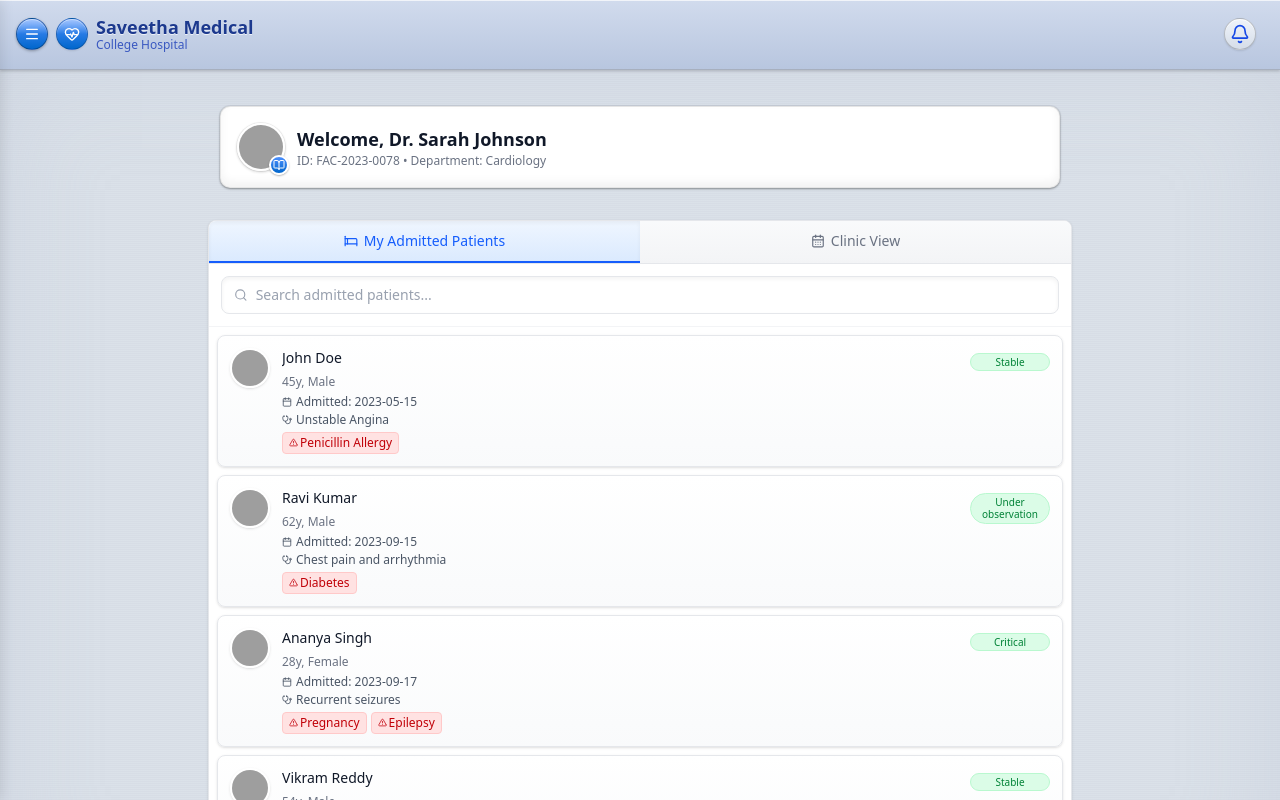
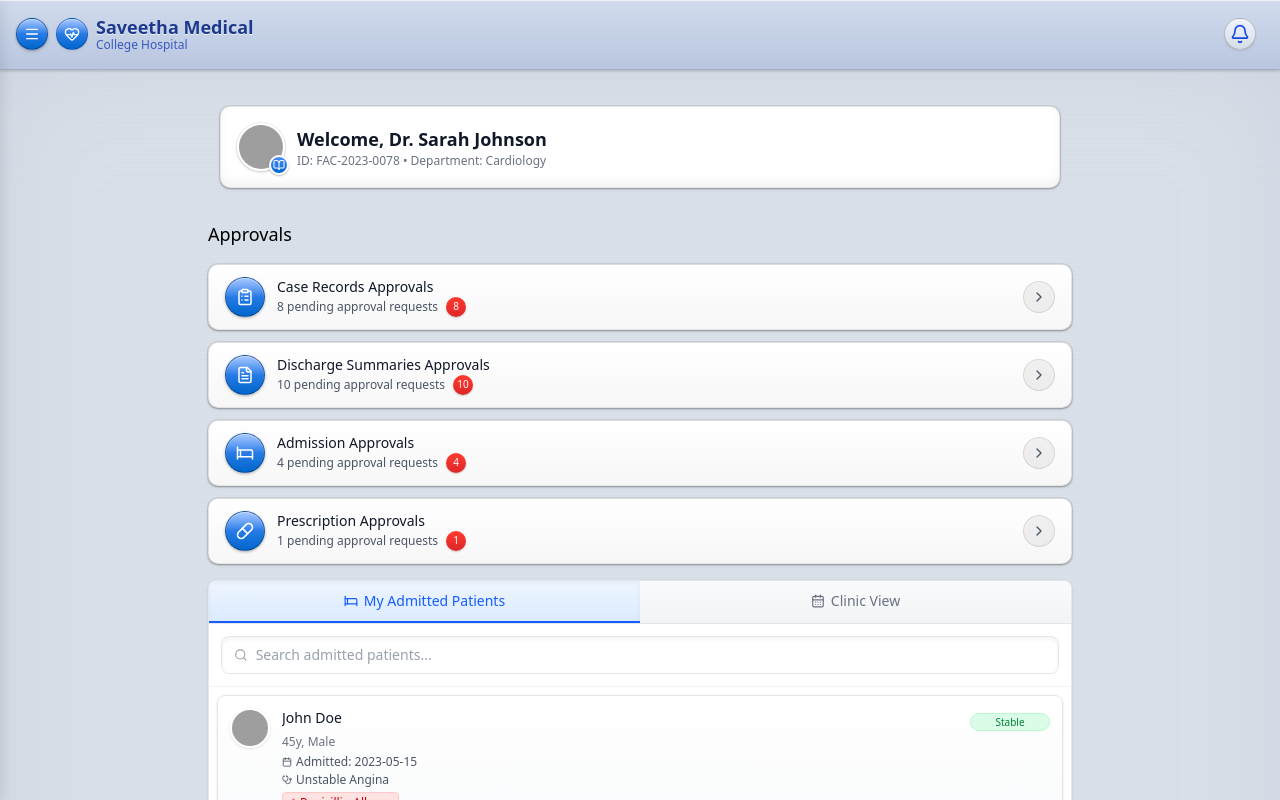
Before and after one commit to Mukunthan-A-R/simats-medical-client, a React (Vite) app: page /faculty/dashboard in a window 1280 px wide. Shown: the top 800 px of the page. Built offline with nearby package versions, Linux system fonts and the light colour scheme; grey boxes are pictures that could not be loaded.

Commit message:
faculty dashboard page

```diff
--- /dev/null
+++ b/src/components/faculty/ApprovalDashboardButton.jsx
@@ -0,0 +1,78 @@
+import { ChevronRightIcon, ClipboardListIcon } from "lucide-react";
+import React from "react";
+
+const ApprovalDashboardButton = ({
+  as: Tag = "ClipboardListIcon",
+  caseRecords = 8,
+  title,
+  onNavigate,
+}) => {
+  // Aqua button style classes
+  const aquaButtonStyle =
+    "relative overflow-hidden text-white font-medium transition-all active:translate-y-0.5 active:shadow-inner";
+  const aquaGlossEffect =
+    "before:absolute before:inset-0 before:bg-gradient-to-b before:from-white before:via-transparent before:to-transparent before:opacity-50";
+
+  return (
+    <div
+      className="overflow-hidden cursor-pointer mt-3"
+      onClick={() => onNavigate("faculty-notifications/case-records")}
+      style={{
+        backgroundColor: "white",
+        borderRadius: "10px",
+        boxShadow:
+          "0 1px 3px rgba(0,0,0,0.12), 0 1px 2px rgba(0,0,0,0.24), 0 0 0 1px rgba(0,0,0,0.05)",
+        border: "1px solid rgba(0,0,0,0.1)",
+        backgroundImage:
+          "linear-gradient(to bottom, rgba(255,255,255,0.9), rgba(245,245,245,0.8))",
+      }}
+    >
+      <div className="px-4 py-3 flex justify-between items-center">
+        <div className="flex items-center min-w-0 flex-1">
+          <div
+            className={`w-10 h-10 rounded-full flex items-center justify-center mr-3 ${aquaButtonStyle} ${aquaGlossEffect}`}
+            style={{
+              background: "linear-gradient(to bottom, #4d90fe, #0066cc)",
+              boxShadow:
+                "0 1px 3px rgba(0,0,0,0.3), inset 0 1px 0 rgba(255,255,255,0.4)",
+              border: "1px solid rgba(0,0,0,0.3)",
+            }}
+          >
+            <Tag size={18} className="text-white" />
+          </div>
+          <div className="min-w-0 flex-1">
+            <p className="text-sm font-medium text-gray-900 truncate">
+              {title}
+            </p>
+            <div className="flex items-center">
+              <span className="text-xs text-gray-600 truncate">
+                {caseRecords} pending approval requests
+              </span>
+              <div
+                className="ml-2 w-5 h-5 rounded-full flex items-center justify-center text-xs font-medium text-white"
+                style={{
+                  background: "linear-gradient(to bottom, #ff3b30, #dc2626)",
+                  boxShadow: "0 1px 2px rgba(0,0,0,0.2)",
+                  fontSize: "10px",
+                }}
+              >
+                {caseRecords}
+              </div>
+            </div>
+          </div>
+        </div>
+        <div
+          className="flex items-center justify-center w-8 h-8 rounded-full"
+          style={{
+            background: "rgba(0,0,0,0.05)",
+            border: "1px solid rgba(0,0,0,0.1)",
+          }}
+        >
+          <ChevronRightIcon size={16} className="text-gray-600" />
+        </div>
+      </div>
+    </div>
+  );
+};
+
+export default ApprovalDashboardButton;
--- /dev/null
+++ b/src/components/faculty/FaculrtDashboardApprovals.jsx
@@ -0,0 +1,45 @@
+import React from "react";
+import ApprovalDashboardButton from "./ApprovalDashboardButton";
+import {
+  ClipboardListIcon,
+  BedIcon,
+  PillIcon,
+  FileTextIcon,
+} from "lucide-react";
+
+const FaculrtDashboardApprovals = () => {
+  return (
+    <div>
+      <h2 className="text-lg font-medium mb-4">Approvals</h2>
+      <div className="my-4">
+        <ApprovalDashboardButton
+          as={ClipboardListIcon}
+          caseRecords={8}
+          title="Case Records Approvals"
+          onNavigate={(route) => console.log("Navigate to:", route)}
+        />
+
+        <ApprovalDashboardButton
+          as={FileTextIcon}
+          caseRecords={10}
+          title={"Discharge Summaries Approvals"}
+          onNavigate={(route) => console.log("Navigate to:", route)}
+        ></ApprovalDashboardButton>
+        <ApprovalDashboardButton
+          as={BedIcon}
+          caseRecords={4}
+          title={"Admission Approvals"}
+          onNavigate={(route) => console.log("Navigate to:", route)}
+        ></ApprovalDashboardButton>
+        <ApprovalDashboardButton
+          as={PillIcon}
+          caseRecords={1}
+          title={"Prescription Approvals"}
+          onNavigate={(route) => console.log("Navigate to:", route)}
+        ></ApprovalDashboardButton>
+      </div>
+    </div>
+  );
+};
+
+export default FaculrtDashboardApprovals;
--- a/src/pages/faculty/FacultyDashboard.jsx
+++ b/src/pages/faculty/FacultyDashboard.jsx
@@ -1,11 +1,13 @@
 import React from "react";
 import FacultyDashboardProfile from "../../components/faculty/FacultyDashboardProfile";
 import FacultyDashboardWindow from "../../components/faculty/FacultyDashboardWindow";
+import FaculrtDashboardApprovals from "../../components/faculty/FaculrtDashboardApprovals";
 
 const FacultyDashboard = () => {
   return (
     <div className="px-4 py-5 max-w-4xl mx-auto w-full">
       <FacultyDashboardProfile></FacultyDashboardProfile>
+      <FaculrtDashboardApprovals></FaculrtDashboardApprovals>
       <FacultyDashboardWindow></FacultyDashboardWindow>
     </div>
   );
```
